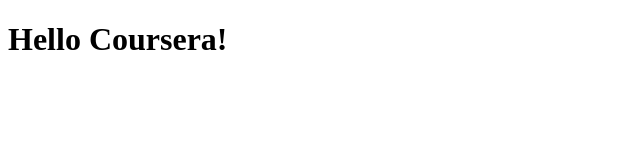
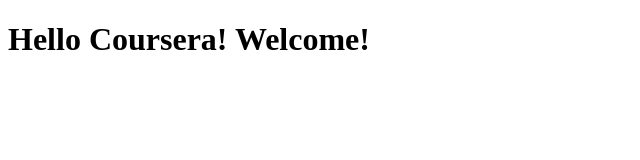
Before and after one commit to jonlee107/coursera-test, a plain HTML site: page site/index.html in a window 1280 px wide. Shown: the whole page, without its empty margins (0-640 px from the left). Drawn offline with Linux system fonts and the light colour scheme.

Commit message:
Small addition to our page content.

```diff
--- a/site/index.html
+++ b/site/index.html
@@ -4,6 +4,6 @@
 	<title>Hello Coursera!</title>
 </head>
 <body>
-<h1>Hello Coursera!</h1>
+<h1>Hello Coursera! Welcome!</h1>
 </body>
 </html>
```
